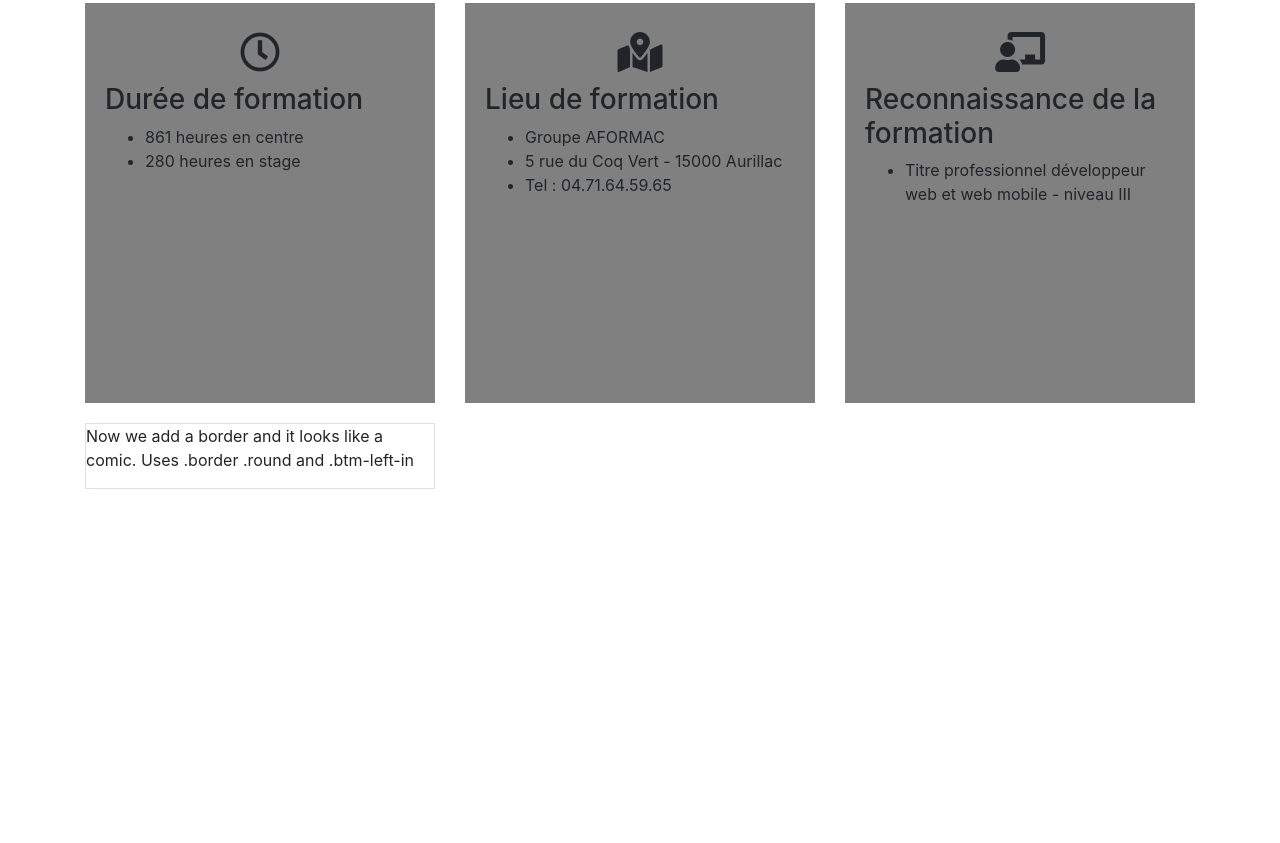
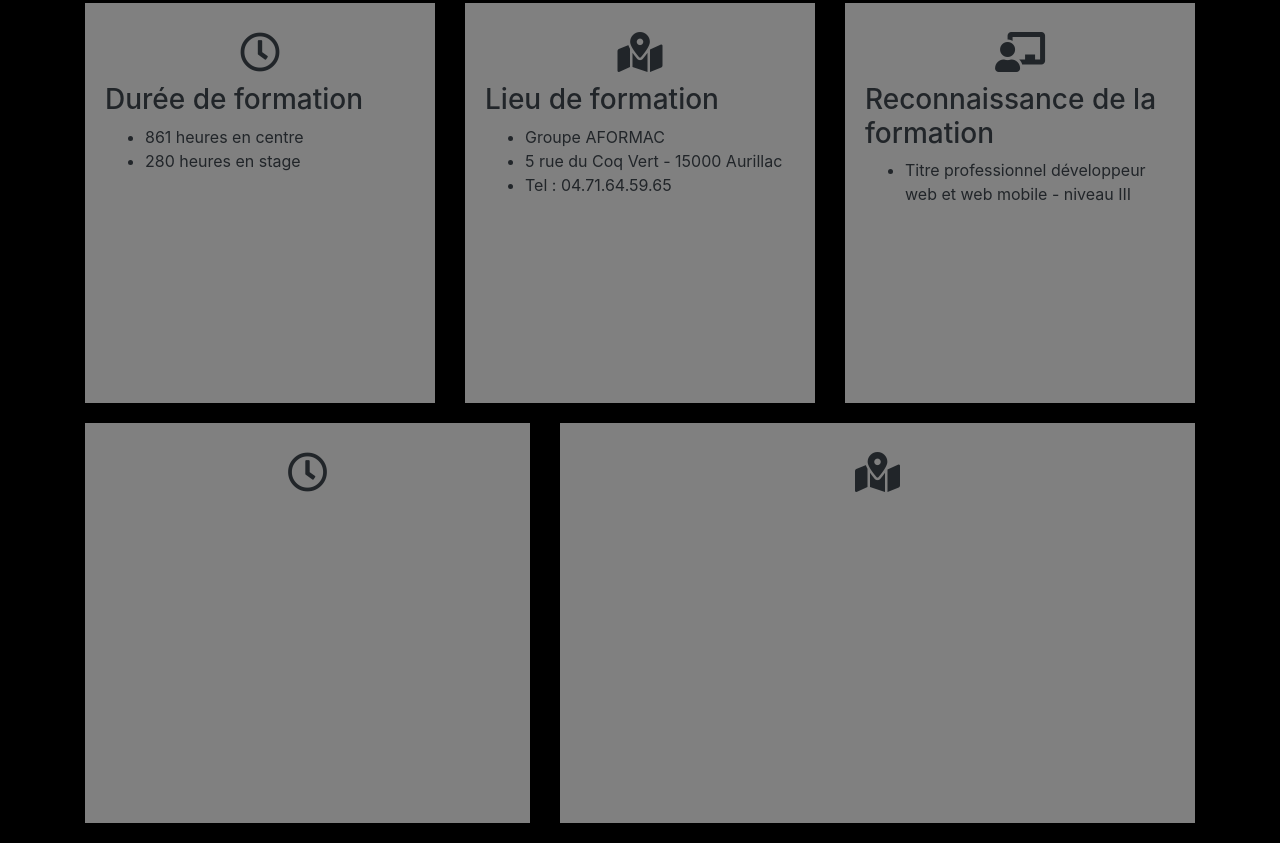
Before and after one commit to gregorybouyssou/ws15, a website: page school.html in a window 1280 px wide. Shown: the part 417-1260 px from the top of the page. Before the commit the page ends 906 px from the top, so only its background shows below. Drawn offline with nearby package versions, Linux system fonts and the light colour scheme.

Commit message:
site accordeon

```diff
--- a/assets/css/school.css
+++ b/assets/css/school.css
@@ -1,3 +1,9 @@
+body{
+
+   background-color: black;
+}
+
+
 .box{
    background-color:gray;
    height: 400px;
@@ -5,6 +11,7 @@
    margin-bottom: 20px;
    padding: 20px;
    border: 2px;
+
 }
 
 .img{
--- a/school.html
+++ b/school.html
@@ -20,6 +20,7 @@
         <nav></nav>
     </header>
     <main>
+
 
             <div class="container">
 
@@ -143,23 +144,41 @@
                         </div>
                     </div>
                 </div>
-            <!--fin 2eme row-->
+
+
 
             <div class="row">
-                <div class="col-4">
-                     <div class="talk-bubble tri-right border round btm-left-in">
-                        <div class="talktext">
-                            <p>Now we add a border and it looks like a comic. Uses .border .round and .btm-left-in</p>
+
+                <div class="col-5">
+
+                    <div class="box">
+                        <div class="img">
+                            <i class="far fa-clock"></i>
+                        </div>
+
+
                     </div>
                 </div>
+                <div class="col-7">
+
+                    <div class="box">
+                        <div class="img">
+                            <i class="fas fa-map-marked-alt"></i>
                         </div>
-                    </div>
+
+
 
                     </div>
                 </div>
 
             </div>
+            <!--fin 2eme row-->
+
+
+
+                </div>
                 <!--fin container-->
+
 
 
 
```
Lines whose indentation alone changed are shown as unchanged.
